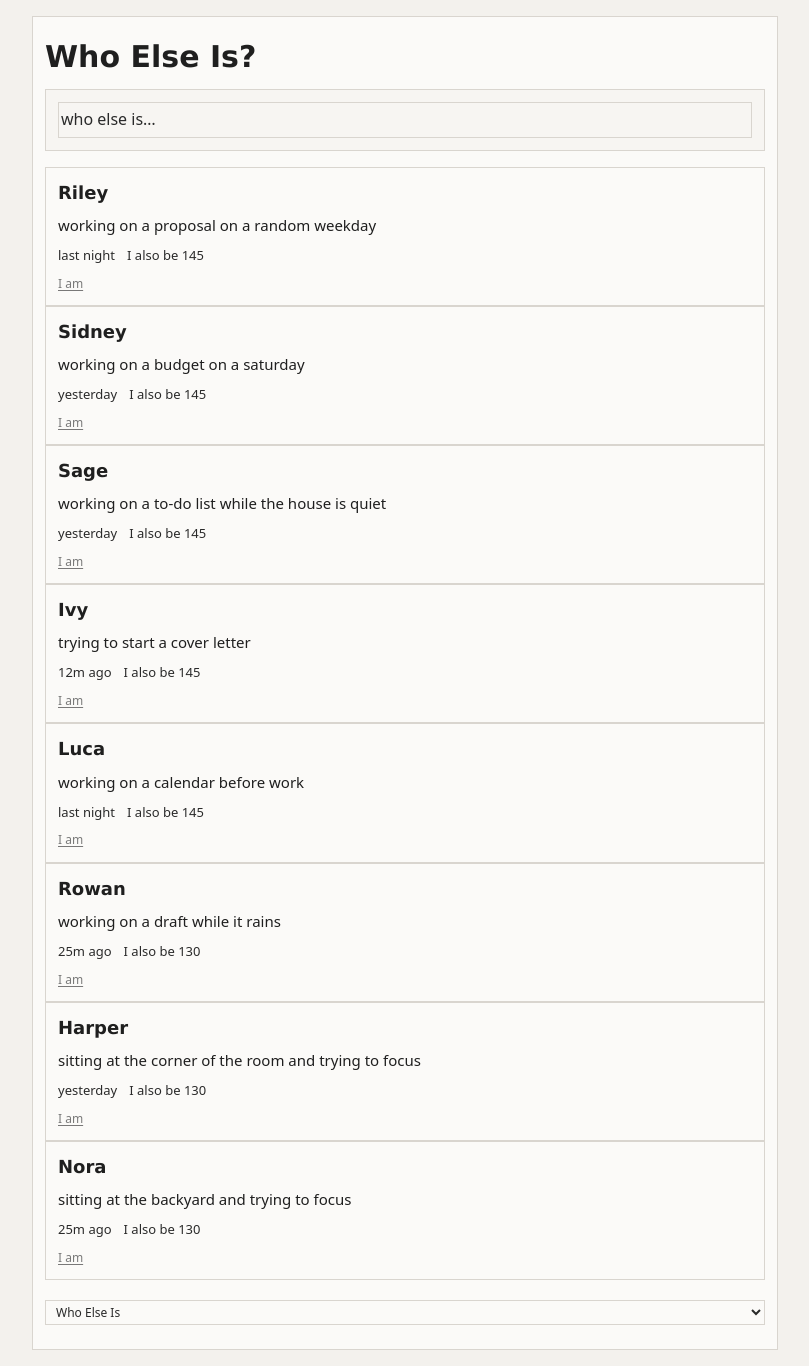
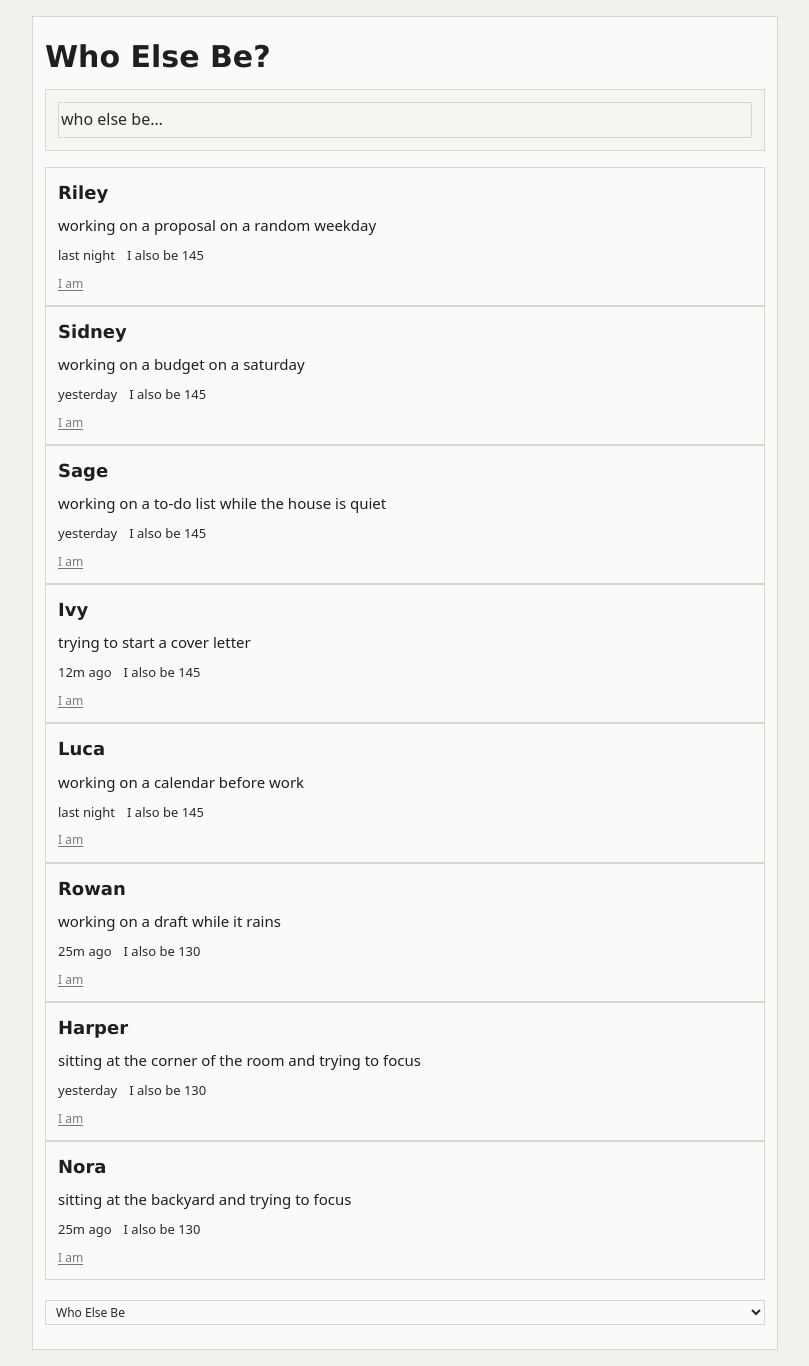
Before and after one commit to sklores/who-else-is, a React (Vite) app: page / in a window 1280 px wide. Shown: the whole page, without its empty margins (235-1044 px from the left). Built offline with nearby package versions, Linux system fonts and the light colour scheme.

Commit message:
Update who else be copy

```diff
--- a/src/App.tsx
+++ b/src/App.tsx
@@ -1425,7 +1425,7 @@ function SearchBar({ value, onChange, onCreate }: SearchBarProps) {
           type="search"
           value={value}
           onChange={(event) => onChange(event.target.value)}
-          placeholder="who else is…"
+          placeholder="who else be…"
         />
         {value.trim() ? (
           <button type="button" className="composer-button" onClick={onCreate}>
@@ -1464,6 +1464,7 @@ function App() {
       text: trimmed,
       time: 'just now',
       iamCount: 1,
+      createdAt: Date.now(),
     }
 
     setPosts((prevPosts) => [newPost, ...prevPosts])
@@ -1474,13 +1475,20 @@ function App() {
     ? posts.filter((post) =>
         post.text.toLowerCase().includes(query.toLowerCase())
       )
-    : [...posts].sort((a, b) => b.iamCount - a.iamCount)
+    : [...posts].sort((a, b) => {
+        const recencyDifference = (b.createdAt ?? 0) - (a.createdAt ?? 0)
+        if (recencyDifference !== 0) {
+          return recencyDifference
+        }
+
+        return b.iamCount - a.iamCount
+      })
 
   return (
     <div className={`style-${viewStyle}`}>
       <main>
         <header className="site-header">
-          <h1>Who Else Is?</h1>
+          <h1>Who Else Be?</h1>
           <div className="search-panel">
           <SearchBar
             value={query}
@@ -1495,7 +1503,7 @@ function App() {
             value={viewStyle}
             onChange={(event) => setViewStyle(event.target.value)}
           >
-            <option value="whoelseis">Who Else Is</option>
+            <option value="whoelseis">Who Else Be</option>
             <option value="myspace">MySpace</option>
             <option value="facebook">Facebook</option>
             <option value="reddit">Reddit</option>
--- a/src/components/PostCard.tsx
+++ b/src/components/PostCard.tsx
@@ -6,6 +6,7 @@ type Post = {
   text: string
   time: string
   iamCount: number
+  createdAt?: number
 }
 
 type PostCardProps = {
```
